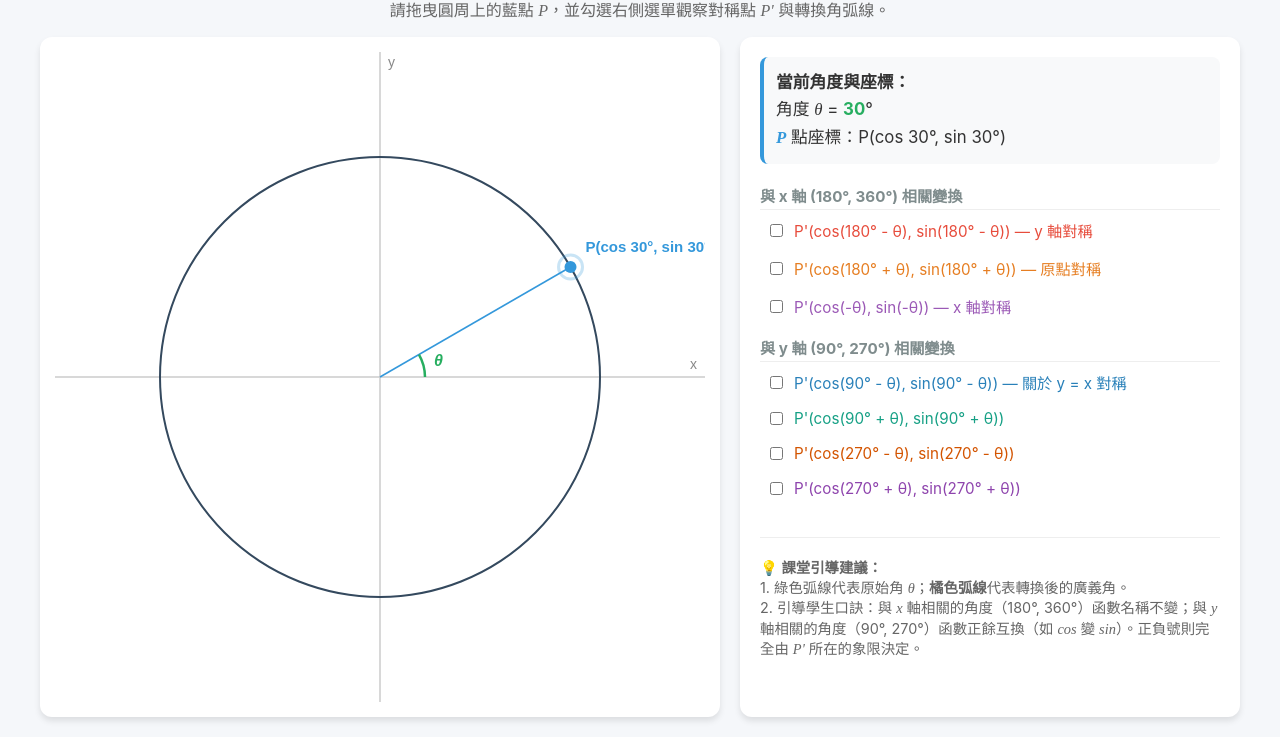
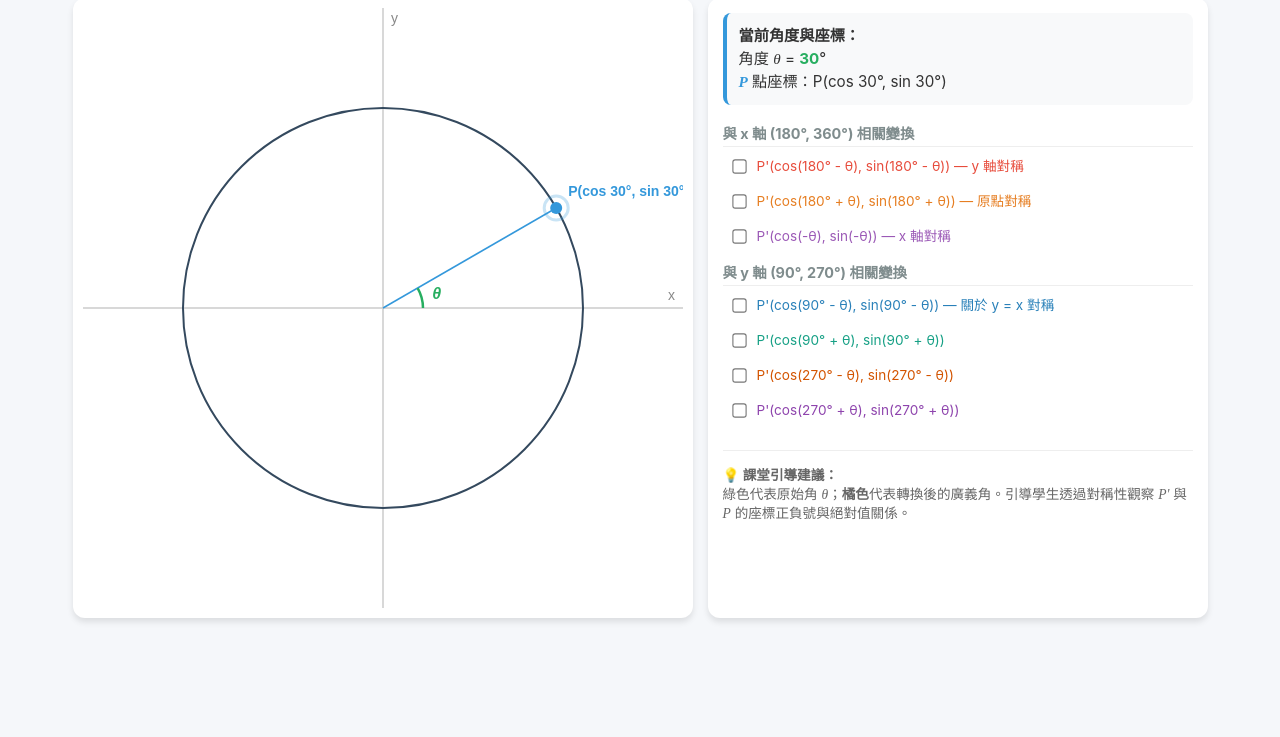
Before and after one commit to pjhsia0608/trigonometric, a plain HTML site: page index.html in a window 1280 px wide. Shown: the part 100-837 px from the top of the page. After the commit the page ends 800 px from the top, so only its background shows below. Drawn offline with Linux system fonts and the light colour scheme.

Commit message:
index.html

```diff
--- a/index.html
+++ b/index.html
@@ -2,27 +2,40 @@
 <html lang="zh-TW">
 <head>
     <meta charset="UTF-8">
-    <meta name="viewport" content="width=device-width, initial-scale=1.0">
+    <meta name="viewport" content="width=device-width, initial-scale=1.0, maximum-scale=1.0, user-scalable=no">
     <title>廣義角三角比與對稱性互動教具</title>
     <style>
+        /* 採用彈性佈局，確保全螢幕縮放 */
         body {
             font-family: -apple-system, BlinkMacSystemFont, "Segoe UI", Roboto, Helvetica, Arial, sans-serif;
             background-color: #f5f7fa;
             margin: 0;
-            padding: 20px;
+            padding: 10px;
             display: flex;
             flex-direction: column;
             align-items: center;
             color: #333;
+            box-sizing: border-box;
         }
         h1 {
-            margin-bottom: 10px;
+            font-size: 1.6rem;
+            margin: 10px 0 5px 0;
+            text-align: center;
             color: #2c3e50;
+        }
+        .sub-title {
+            margin-top: 0;
+            margin-bottom: 15px;
+            color: #666;
+            font-size: 0.9rem;
+            text-align: center;
+            padding: 0 10px;
         }
         .container {
             display: flex;
+            flex-direction: row; /* 電腦版左右並排 */
             flex-wrap: wrap;
-            gap: 20px;
+            gap: 15px;
             justify-content: center;
             width: 100%;
             max-width: 1200px;
@@ -31,37 +44,47 @@
             background-color: white;
             border-radius: 12px;
             box-shadow: 0 4px 6px rgba(0,0,0,0.1);
-            padding: 15px;
+            padding: 10px;
+            width: 100%;
+            max-width: 620px; /* 限制電腦版最大寬度 */
+            box-sizing: border-box;
+            display: flex;
+            justify-content: center;
+            align-items: center;
         }
         canvas {
             cursor: crosshair;
             display: block;
+            width: 100%; /* 關鍵：讓畫布寬度跟隨外框自動縮放 */
+            height: auto;
+            max-width: 600px;
         }
         .control-panel {
             flex: 1;
-            min-width: 400px;
+            min-width: 320px;
             max-width: 500px;
             background-color: white;
             border-radius: 12px;
             box-shadow: 0 4px 6px rgba(0,0,0,0.1);
-            padding: 20px;
+            padding: 15px;
             display: flex;
             flex-direction: column;
-            gap: 15px;
+            gap: 12px;
+            box-sizing: border-box;
         }
         .data-display {
             background-color: #f8f9fa;
             border-radius: 8px;
             padding: 12px;
             border-left: 4px solid #3498db;
-            font-size: 1.05rem;
-            line-height: 1.6;
+            font-size: 0.95rem;
+            line-height: 1.5;
         }
         .formula-section {
             margin-top: 5px;
         }
         .section-title {
-            font-size: 0.95rem;
+            font-size: 0.9rem;
             font-weight: bold;
             color: #7f8c8d;
             margin-bottom: 5px;
@@ -71,41 +94,58 @@
         .checkbox-group {
             display: flex;
             flex-direction: column;
-            gap: 8px;
-            margin-bottom: 15px;
+            gap: 6px;
+            margin-bottom: 10px;
         }
         .checkbox-label {
             display: flex;
             align-items: center;
             gap: 8px;
             cursor: pointer;
-            font-size: 0.95rem;
-            padding: 4px 6px;
+            font-size: 0.85rem;
+            padding: 5px 6px;
             border-radius: 4px;
             transition: background 0.2s;
+            line-height: 1.3;
         }
         .checkbox-label:hover {
             background-color: #f0f4f8;
+        }
+        .checkbox-label input {
+            transform: scale(1.1);
+            flex-shrink: 0;
         }
         .math-text {
             font-family: 'Times New Roman', Times, serif;
             font-style: italic;
         }
         .info-tip {
-            font-size: 0.9rem;
+            font-size: 0.85rem;
             color: #666;
             line-height: 1.4;
+        }
+
+        /* 響應式斷點設定：當螢幕寬度小於 800px（如手機、直立型平板）*/
+        @media (max-width: 800px) {
+            .container {
+                flex-direction: column; /* 強制切換為上下排列 */
+                align-items: center;
+            }
+            .control-panel {
+                width: 100%;
+                max-width: 620px;
+            }
         }
     </style>
 </head>
 <body>
 
     <h1>廣義角三角比的角度轉換公式</h1>
-    <p style="margin-top: 0; color: #666;">請拖曳圓周上的藍點 <span class="math-text">P</span>，並勾選右側選單觀察對稱點 <span class="math-text">P'</span> 與轉換角弧線。</p>
+    <p class="sub-title">請拖曳圓周上的藍點 <span class="math-text">P</span>，並勾選下方選單觀察對稱點 <span class="math-text">P'</span> 與轉換角弧線。</p>
 
     <div class="container">
         <div class="canvas-container">
-            <canvas id="circleCanvas" width="650" height="650"></canvas>
+            <canvas id="circleCanvas" width="600" height="600"></canvas>
         </div>
 
         <div class="control-panel">
@@ -154,12 +194,11 @@
                 </div>
             </div>
 
-            <hr style="border: 0; border-top: 1px solid #eee; margin: 5px 0;">
+            <hr style="border: 0; border-top: 1px solid #eee; margin: 3px 0;">
 
             <div class="info-tip">
                 <strong>💡 課堂引導建議：</strong><br>
-                1. 綠色弧線代表原始角 <span class="math-text">&theta;</span>；<strong>橘色弧線</strong>代表轉換後的廣義角。<br>
-                2. 引導學生口訣：與 <span class="math-text">x</span> 軸相關的角度（180°, 360°）函數名稱不變；與 <span class="math-text">y</span> 軸相關的角度（90°, 270°）函數正餘互換（如 <span class="math-text">cos</span> 變 <span class="math-text">sin</span>）。正負號則完全由 <span class="math-text">P'</span> 所在的象限決定。
+                綠色代表原始角 <span class="math-text">&theta;</span>；<strong>橘色</strong>代表轉換後的廣義角。引導學生透過對稱性觀察 <span class="math-text">P'</span> 與 <span class="math-text">P</span> 的座標正負號與絕對值關係。
             </div>
         </div>
     </div>
@@ -168,29 +207,26 @@
         const canvas = document.getElementById('circleCanvas');
         const ctx = canvas.getContext('2d');
 
-        // 稍微調大畫布中心
-        const cx = 325;
-        const cy = 325;
-        const radius = 220;
+        // 畫布內部邏輯座標固定為 600x600 運算
+        const cx = 300;
+        const cy = 300;
+        const radius = 200;
 
         let thetaDeg = 30;
         let isDragging = false;
 
-        // 八組公式單選控制
         function toggleCheckbox(selectedId) {
             const ids = [
                 'chk_pi_minus', 'chk_pi_plus', 'chk_neg',
                 'chk_90_minus', 'chk_90_plus', 'chk_270_minus', 'chk_270_plus'
             ];
             ids.forEach(id => {
-                if (id !== selectedId) {
-                    document.getElementById(id).checked = false;
-                }
+                if (id !== selectedId) document.getElementById(id).checked = false;
             });
             draw();
         }
 
-        // 監聽事件
+        // 行動裝置與電腦端事件監聽
         canvas.addEventListener('mousedown', startDrag);
         canvas.addEventListener('mousemove', drag);
         window.addEventListener('mouseup', endDrag);
@@ -205,7 +241,7 @@
             const pY = cy - radius * Math.sin(rad);
             const dist = Math.hypot(pos.x - pX, pos.y - pY);
 
-            if (dist < 30) {
+            if (dist < 35) { // 加大手機觸控判定範圍
                 isDragging = true;
                 e.preventDefault();
             }
@@ -227,48 +263,49 @@
             isDragging = false;
         }
 
+        // 關鍵修正：計算滑鼠/點擊位置時，引入比例換算，確保在縮小的網頁上依然精準
         function getMousePos(e) {
             const rect = canvas.getBoundingClientRect();
             const clientX = e.touches ? e.touches[0].clientX : e.clientX;
             const clientY = e.touches ? e.touches[0].clientY : e.clientY;
-            return { x: clientX - rect.left, y: clientY - rect.top };
+
+            // 由於 CSS 縮放了畫布，所以要把實際點擊座標依比例映射回 600x600 的畫布內部座標
+            return {
+                x: (clientX - rect.left) * (canvas.width / rect.width),
+                y: (clientY - rect.top) * (canvas.height / rect.height)
+            };
         }
 
-        // 畫原始角度 θ 的綠色弧線
         function drawThetaArc(angleDeg, color) {
             if (angleDeg <= 0) return;
             ctx.beginPath();
             ctx.strokeStyle = color;
             ctx.lineWidth = 2.5;
-            ctx.arc(cx, cy, 45, 0, -angleDeg * Math.PI / 180, true);
+            ctx.arc(cx, cy, 40, 0, -angleDeg * Math.PI / 180, true);
             ctx.stroke();
 
             const midRad = (angleDeg / 2) * Math.PI / 180;
-            const textX = cx + 60 * Math.cos(midRad);
-            const textY = cy - 60 * Math.sin(midRad);
+            const textX = cx + 55 * Math.cos(midRad);
+            const textY = cy - 55 * Math.sin(midRad);
             ctx.font = 'italic bold 16px Arial';
             ctx.fillStyle = color;
             ctx.fillText('θ', textX - 4, textY + 5);
         }
 
-        // 新增功能：畫轉換公式廣義角（橘色長弧線）
         function drawTargetArc(targetDeg, labelText) {
             ctx.beginPath();
-            ctx.strokeStyle = '#e67e22'; // 統一用亮橘色標記大角度
+            ctx.strokeStyle = '#e67e22';
             ctx.lineWidth = 1.5;
 
-            // 處理負角度使弧線繪製正常
             let displayDeg = targetDeg;
             while (displayDeg < 0) displayDeg += 360;
 
-            ctx.arc(cx, cy, 75, 0, -displayDeg * Math.PI / 180, true);
+            ctx.arc(cx, cy, 65, 0, -displayDeg * Math.PI / 180, true);
             ctx.stroke();
 
-            // 將標記文字放在橘色弧線的中點
             const midRad = (displayDeg / 2) * Math.PI / 180;
-            // 稍微把字往外推到半徑 100 的地方，避免跟 θ 重疊
-            const textX = cx + 105 * Math.cos(midRad);
-            const textY = cy - 105 * Math.sin(midRad);
+            const textX = cx + 90 * Math.cos(midRad);
+            const textY = cy - 90 * Math.sin(midRad);
 
             ctx.font = 'bold 13px Arial';
             ctx.fillStyle = '#d35400';
@@ -278,7 +315,7 @@
         function draw() {
             ctx.clearRect(0, 0, canvas.width, canvas.height);
 
-            // 1. 畫坐標軸
+            // 1. 坐標軸
             ctx.beginPath();
             ctx.strokeStyle = '#cccccc';
             ctx.lineWidth = 1.5;
@@ -291,25 +328,25 @@
             ctx.fillText('x', canvas.width - 15, cy - 8);
             ctx.fillText('y', cx + 8, 15);
 
-            // 2. 畫單位圓
+            // 2. 單位圓
             ctx.beginPath();
             ctx.strokeStyle = '#34495e';
             ctx.lineWidth = 2;
             ctx.arc(cx, cy, radius, 0, 2 * Math.PI);
             ctx.stroke();
 
-            // 3. 畫 y = x 參考線 (當點選 90°-θ 時顯示)
+            // 3. y = x 參考線
             if (document.getElementById('chk_90_minus').checked) {
                 ctx.beginPath();
                 ctx.setLineDash([3, 3]);
                 ctx.strokeStyle = '#7f8c8d';
-                ctx.moveTo(cx - radius*1.2, cy + radius*1.2);
-                ctx.lineTo(cx + radius*1.2, cy - radius*1.2);
+                ctx.moveTo(cx - radius*1.1, cy + radius*1.1);
+                ctx.lineTo(cx + radius*1.1, cy - radius*1.1);
                 ctx.stroke();
                 ctx.setLineDash([]);
             }
 
-            // 4. 計算並繪製主動點 P
+            // 4. 繪製主動點 P
             const radP = thetaDeg * Math.PI / 180;
             const pX = cx + radius * Math.cos(radP);
             const pY = cy - radius * Math.sin(radP);
@@ -331,21 +368,20 @@
             ctx.arc(pX, pY, 12, 0, 2 * Math.PI);
             ctx.stroke();
 
-            // 標註 P 座標
-            ctx.font = 'bold 15px Arial';
+            // 標註 P 座標 (稍微縮減邊距避免超出畫面)
+            ctx.font = 'bold 14px Arial';
             ctx.fillStyle = '#3498db';
-            let offsetX = Math.cos(radP) >= 0 ? 15 : -145;
-            let offsetY = Math.sin(radP) >= 0 ? -15 : 20;
+            let offsetX = Math.cos(radP) >= 0 ? 12 : -135;
+            let offsetY = Math.sin(radP) >= 0 ? -12 : 18;
             ctx.fillText(`P(cos ${thetaDeg}°, sin ${thetaDeg}°)`, pX + offsetX, pY + offsetY);
 
-            // 畫綠色角度弧線 θ
             drawThetaArc(thetaDeg, '#27ae60');
 
-            // 5. 更新右側面板基本資訊
+            // 5. 面板基本資訊
             document.getElementById('degValue').innerText = thetaDeg;
             document.getElementById('pCoordDisplay').innerText = `P(cos ${thetaDeg}°, sin ${thetaDeg}°)`;
 
-            // 6. 計算與繪製對稱點 P' (從 4 組擴充至 8 組)
+            // 6. 計算與繪製對稱點 P'
             let showPrime = false;
             let pPrimeTheta = 0;
             let pPrimeLabel = '';
@@ -362,7 +398,7 @@
             } else if (document.getElementById('chk_90_plus').checked) {
                 showPrime = true; pPrimeTheta = 90 + thetaDeg; pPrimeLabel = '90° + θ'; pPrimeColor = '#16a085';
             } else if (document.getElementById('chk_270_minus').checked) {
-                showPrime = true; pPrimeTheta = 270 - thetaDeg; pPrimeLabel = '270° - θ'; pPrimeColor = '#d35400';
+                showPrime = true; pPrimeTheta = 270 - thetaDeg; pPrimeLabel = '270° - θ'; pPrimeColor = '#795548'; // 改用深棕
             } else if (document.getElementById('chk_270_plus').checked) {
                 showPrime = true; pPrimeTheta = 270 + thetaDeg; pPrimeLabel = '270° + θ'; pPrimeColor = '#8e44ad';
             }
@@ -373,7 +409,7 @@
                 const ppX = cx + radius * Math.cos(radPPrime);
                 const ppY = cy - radius * Math.sin(radPPrime);
 
-                // 畫對稱連接虛線
+                // 對稱連接虛線
                 ctx.beginPath();
                 ctx.setLineDash([4, 4]);
                 ctx.strokeStyle = pPrimeColor + 'aa';
@@ -381,30 +417,29 @@
                 ctx.stroke();
                 ctx.setLineDash([]);
 
-                // 畫 P' 的徑向線
+                // P' 徑向線
                 ctx.beginPath();
                 ctx.strokeStyle = pPrimeColor;
                 ctx.lineWidth = 1.2;
                 ctx.moveTo(cx, cy); ctx.lineTo(ppX, ppY);
                 ctx.stroke();
 
-                // 畫 P' 點
+                // P' 實心點
                 ctx.beginPath();
                 ctx.fillStyle = pPrimeColor;
                 ctx.arc(ppX, ppY, 6, 0, 2 * Math.PI);
                 ctx.fill();
 
                 // 標註 P' 座標
-                ctx.font = 'bold 15px Arial';
+                ctx.font = 'bold 14px Arial';
                 ctx.fillStyle = pPrimeColor;
-                let ppOffsetX = Math.cos(radPPrime) >= 0 ? 15 : -215;
-                let ppOffsetY = Math.sin(radPPrime) >= 0 ? -15 : 20;
+                let ppOffsetX = Math.cos(radPPrime) >= 0 ? 12 : -205;
+                let ppOffsetY = Math.sin(radPPrime) >= 0 ? -12 : 18;
                 ctx.fillText(`P'(cos(${pPrimeLabel}), sin(${pPrimeLabel}))`, ppX + ppOffsetX, ppY + ppOffsetY);
 
-                // 【全新功能】在圖形上畫出大廣義角的橘色弧線
+                // 繪製大廣義角橘色弧線
                 drawTargetArc(pPrimeTheta, pPrimeLabel);
 
-                // 更新面板資訊
                 pPrimeDisplayNode.style.display = 'block';
                 pPrimeDisplayNode.innerHTML = `<span class="math-text" style="color:${pPrimeColor}; font-weight:bold;">P'</span> 點座標：P'(cos(${pPrimeLabel}), sin(${pPrimeLabel}))`;
             } else {
```
